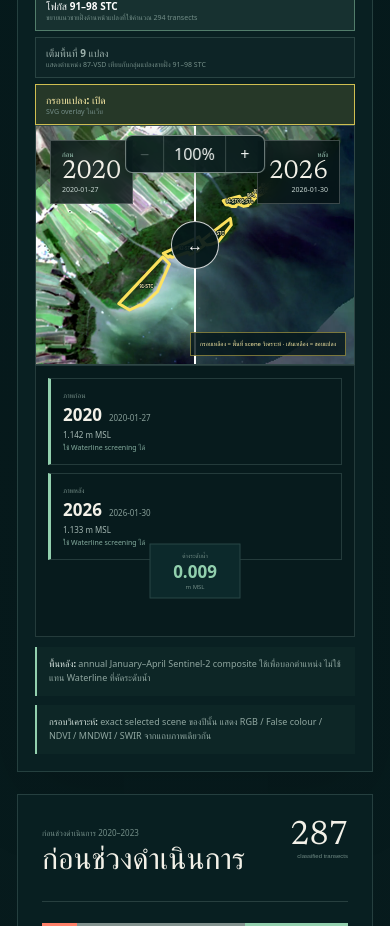
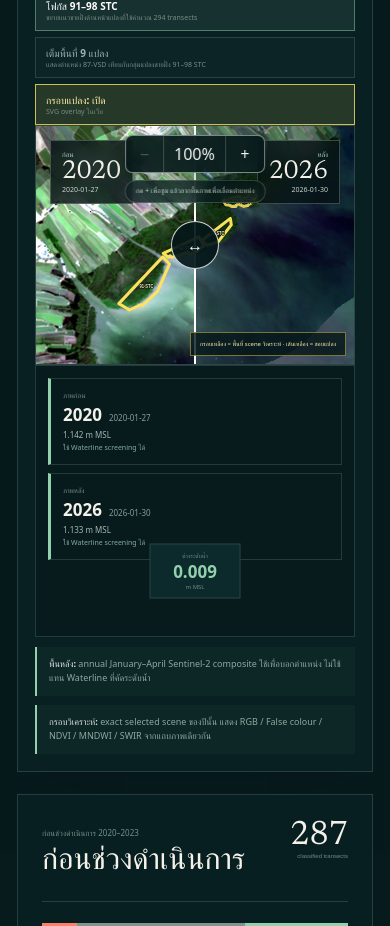
Before and after one commit to saratchai1/corrosion, a React (Vite) app in the folder web/: page / in a window 390 px wide. Shown: the part 5680-6606 px from the top of the page. Built offline with nearby package versions, Linux system fonts and the light colour scheme; a web font is replaced by a local one.

Commit message:
style: add pan affordance to zoomed spectral slider

```diff
--- a/web/src/plotOverlay.css
+++ b/web/src/plotOverlay.css
@@ -1,5 +1,14 @@
 .spectral-swipe-stage {
   position: relative;
+  touch-action: none;
+}
+
+.spectral-swipe-stage.spectral-can-pan {
+  cursor: grab;
+}
+
+.spectral-swipe-stage.spectral-is-panning {
+  cursor: grabbing;
 }
 
 .spectral-zoom-layer,
@@ -13,10 +22,14 @@
 }
 
 .spectral-zoom-layer {
-  transform: scale(1);
+  transform: translate3d(0, 0, 0) scale(1);
   transform-origin: 50% 50%;
   transition: transform 160ms ease-out;
   will-change: transform;
+}
+
+.spectral-is-panning .spectral-zoom-layer {
+  transition: none;
 }
 
 .spectral-zoom-layer-after {
@@ -60,6 +73,8 @@
 
 .spectral-swipe-stage .spectral-divider {
   z-index: 10;
+  cursor: ew-resize;
+  pointer-events: auto;
 }
 
 .spectral-swipe-stage .spectral-year-label,
@@ -141,6 +156,33 @@
   white-space: nowrap;
 }
 
+.spectral-pan-hint {
+  position: absolute;
+  z-index: 13;
+  top: 62px;
+  left: 50%;
+  max-width: min(88%, 580px);
+  padding: 6px 10px;
+  border: 1px solid rgba(181, 214, 205, 0.24);
+  border-radius: 999px;
+  color: rgba(231, 241, 237, 0.82);
+  background: rgba(5, 23, 25, 0.76);
+  box-shadow: 0 4px 14px rgba(0, 0, 0, 0.16);
+  backdrop-filter: blur(8px);
+  transform: translateX(-50%);
+  font-size: 8px;
+  line-height: 1.25;
+  text-align: center;
+  white-space: nowrap;
+  pointer-events: none;
+}
+
+.spectral-can-pan .spectral-pan-hint {
+  color: #dff3e9;
+  border-color: rgba(143, 203, 173, 0.45);
+  background: rgba(7, 31, 33, 0.86);
+}
+
 @media (prefers-reduced-motion: reduce) {
   .spectral-zoom-layer {
     transition: none;
@@ -160,4 +202,11 @@
   .spectral-zoom-controls button {
     min-height: 36px;
   }
+
+  .spectral-pan-hint {
+    top: 54px;
+    max-width: calc(100% - 24px);
+    font-size: 7px;
+    white-space: normal;
+  }
 }
```
